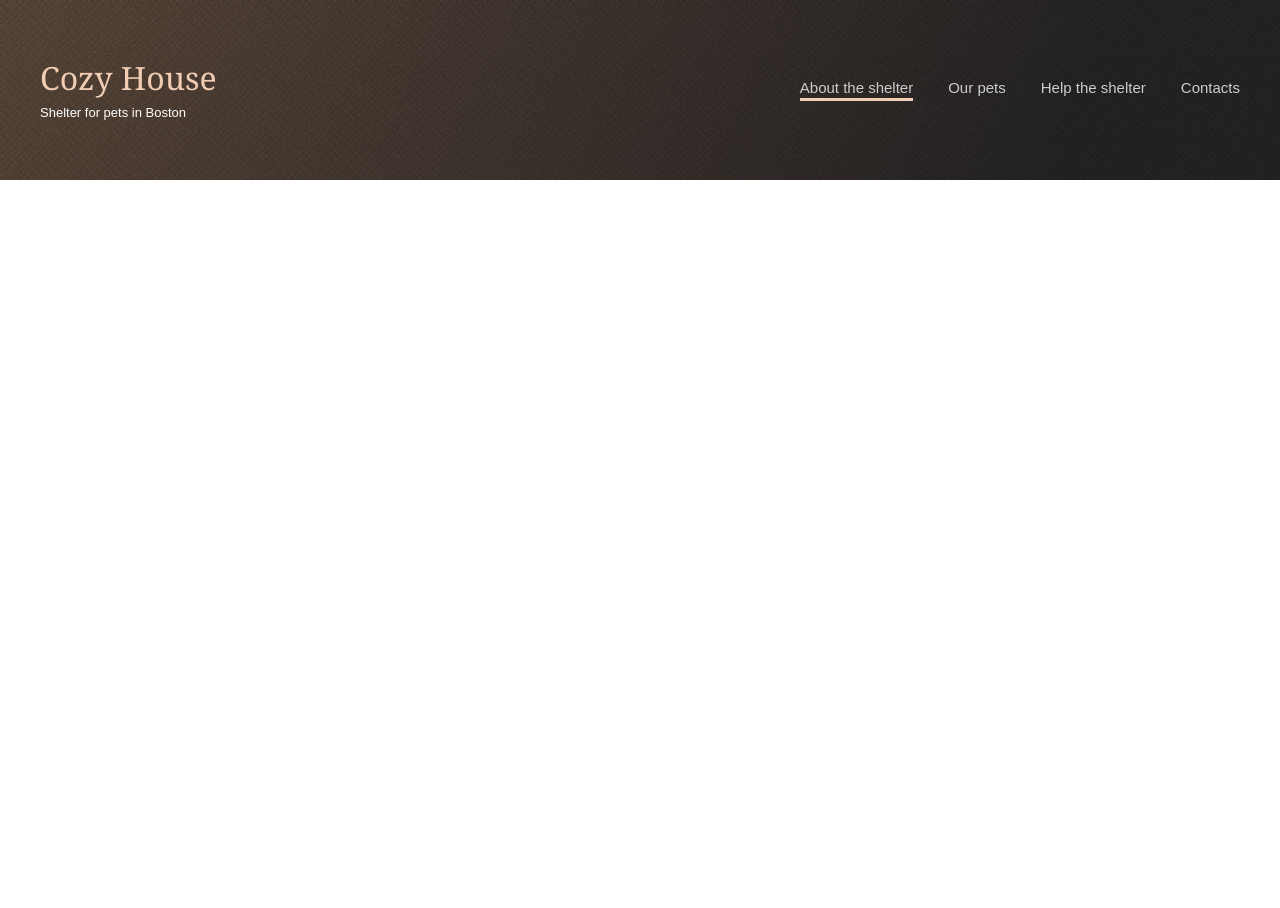
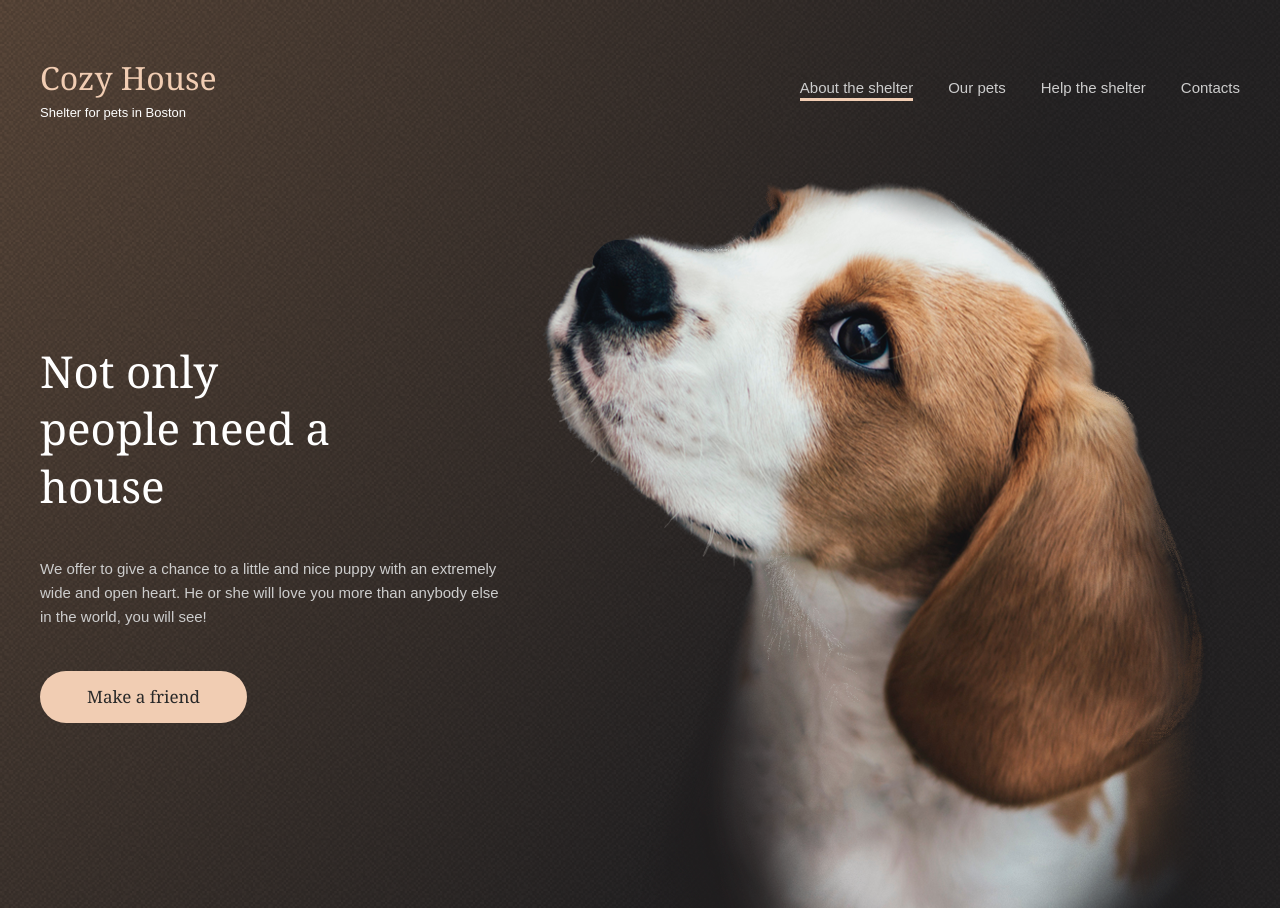
Before and after one commit to NightSquad/adaptive-maket, a website built with webpack: page index.html in a window 1280 px wide. Before the commit the page ends 800 px from the top, so only its background shows below. Built offline with Linux system fonts and the light colour scheme.

Commit message:
feat: finish start-screen

```diff
--- a/index.html
+++ b/index.html
@@ -23,6 +23,14 @@
                     </ul>
                 </nav>
             </header>
+            <div class="start-screen-content">
+                <div class="content">
+                    <h2 class="heading">Not only people need a house</h2>
+                    <p class="subheading">We offer to give a chance to a little and nice puppy with an extremely wide and open heart. He or she will love you more than anybody else in the world, you will see!</p>
+                    <button class="button-contained">Make a friend</button>
+                </div>
+                <img src="./assets/images/start-screen-puppy.png" alt="puppy">
+            </div>
         </div>
     </div>
 </body>
--- a/styles.scss
+++ b/styles.scss
@@ -1,4 +1,5 @@
 $color-primary: #F1CDB3;
+$color-dark-3xl: #292929;
 
 * {
     margin: 0;
@@ -16,7 +17,7 @@ body {
 
 .start-screen {
     background: url('./assets/images/start-screen-gradient-background.png'), radial-gradient(100% 215.42% at 0% 0%, #5B483A 0%, #262425 100%) #211F20;
-    padding: 60px 40px;
+    padding: 60px 40px 0 40px;
 }
 
 header {
@@ -75,3 +76,55 @@ nav ul{
 .active {
     border-bottom: 3px solid $color-primary;
 }
+
+.start-screen-content {
+    margin-top: 60px;
+    display: flex;
+    justify-content: space-between;
+}
+
+.content {
+    margin-top: 163px;
+}
+
+.heading {
+    font-family: Georgia, 'Times New Roman', Times, serif;
+    font-weight: 400;
+    font-size: 44px;
+    line-height: 130%;
+    width: 310px;
+    color: #FFFFFF;
+}
+
+.subheading {
+    margin-top: 42px;
+    font-family: Arial, Helvetica, sans-serif;
+    font-style: normal;
+    font-weight: 400;
+    font-size: 15px;
+    line-height: 160%;
+    color: #CDCDCD;
+    width: 460px;
+}
+
+.button-contained {
+    text-align: center;
+    width: 207px;
+    height: 52px;
+    background-color: $color-primary;
+    border-radius: 100px;
+    border: none;
+    padding: 15px 45px;
+    color: $color-dark-3xl;
+    font-family: Georgia, 'Times New Roman', Times, serif;
+    font-style: normal;
+    font-weight: 400;
+    font-size: 17px;
+    line-height: 130%;
+}
+
+.start-screen-content {
+    .button-contained {
+        margin-top: 42px;
+    }
+}
```
Also changed, not shown: assets/images/start-screen-background.png (deleted), assets/images/start-screen-puppy.png (added), dist/bundle.js.
